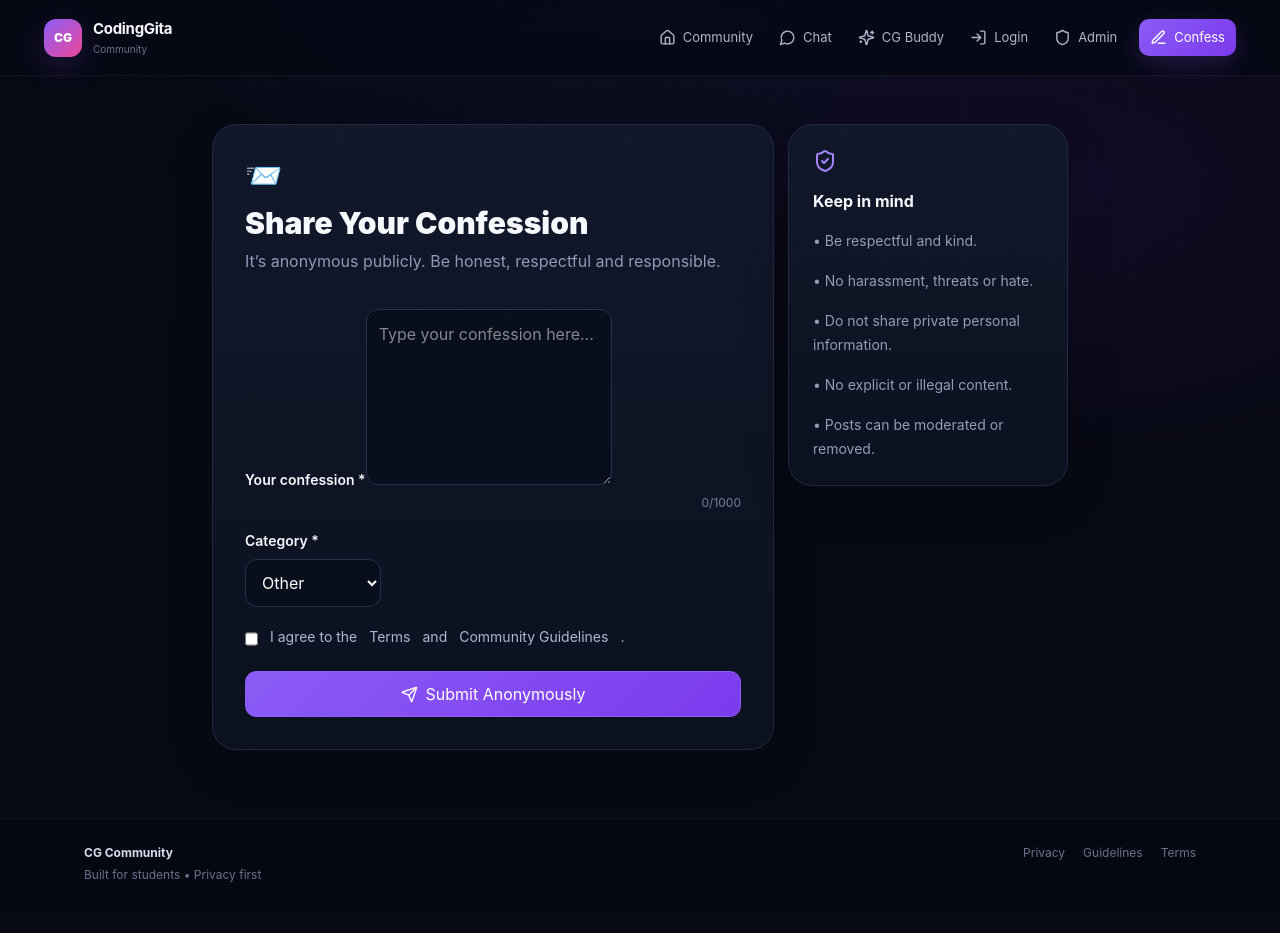
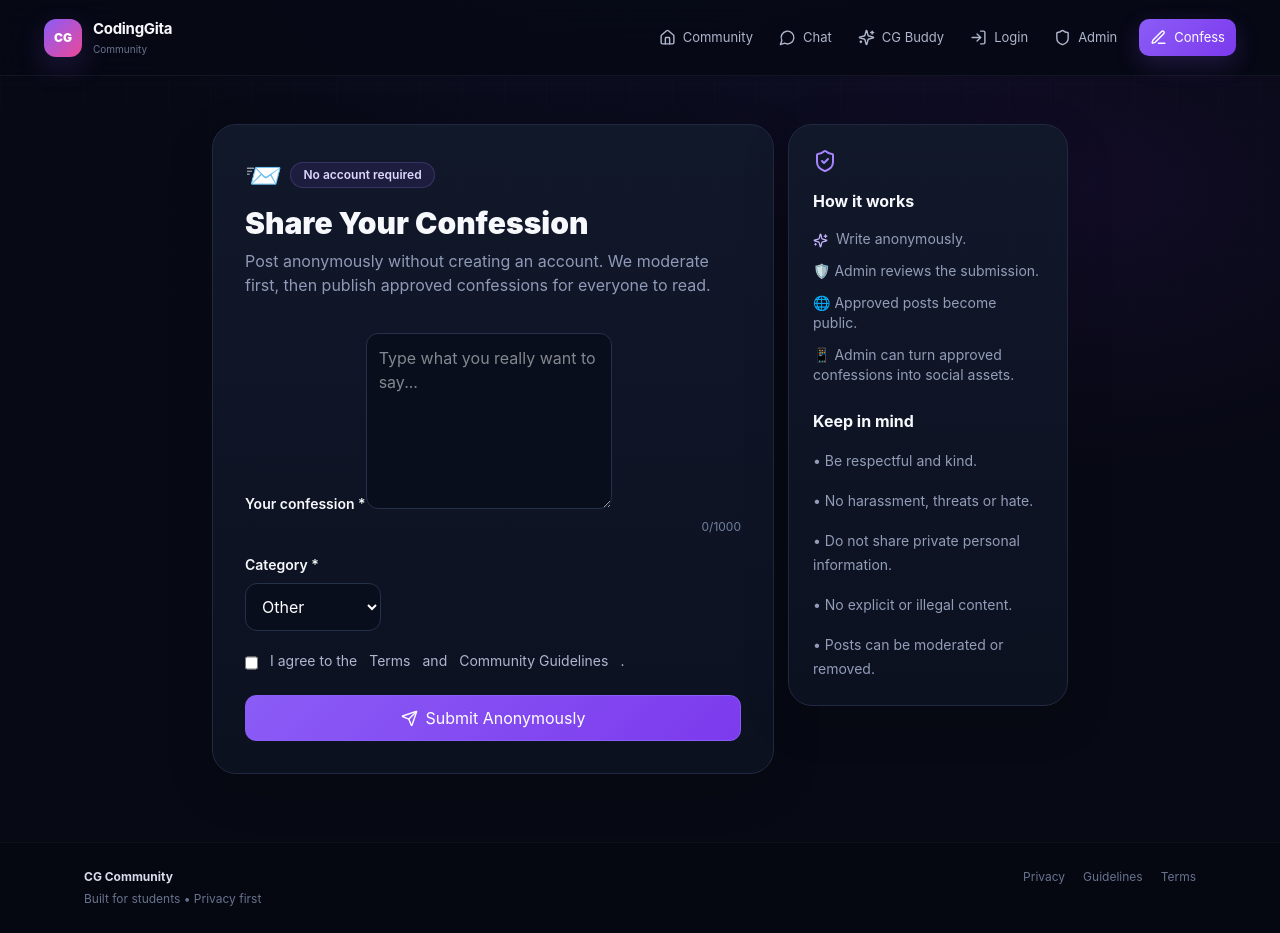
Before and after one commit to codinggitaconfession2026/codinggita-confessions, a Next.js app: page /submit in a window 1280 px wide. Before the commit the page ends 909 px from the top, so only its background shows below. Built offline with nearby package versions, Linux system fonts and the light colour scheme; no server answers.

Commit message:
Improve public anonymous confession flow: components/SubmitForm.tsx

```diff
--- a/components/SubmitForm.tsx
+++ b/components/SubmitForm.tsx
@@ -1,6 +1,6 @@
 "use client";
 import { useState } from "react";
-import { Send, ShieldCheck } from "lucide-react";
+import { Send, ShieldCheck, Sparkles } from "lucide-react";
 import { useRouter } from "next/navigation";
 
 const categories = ["Love","Funny","Coding","Rant","College Life","Other"];
@@ -10,6 +10,7 @@ export function SubmitForm() {
   const [content,setContent] = useState("");
   const [category,setCategory] = useState("Other");
   const [agree,setAgree] = useState(false);
+  const [website,setWebsite] = useState("");
   const [busy,setBusy] = useState(false);
   const [message,setMessage] = useState("");
 
@@ -20,37 +21,72 @@ export function SubmitForm() {
     if (!agree) return setMessage("Please accept the Terms and Community Guidelines.");
     setBusy(true);
     try {
-      const res = await fetch("/api/confessions", {method:"POST",headers:{"Content-Type":"application/json"},body:JSON.stringify({content,category})});
+      const res = await fetch("/api/confessions", {
+        method:"POST",
+        headers:{"Content-Type":"application/json"},
+        body:JSON.stringify({content,category,website})
+      });
       const data = await res.json();
       if (!res.ok) throw new Error(data.error || "Could not submit.");
       setContent("");
-      setMessage("Submitted successfully. Your confession is pending moderation.");
+      setMessage("✅ Submitted. Your confession is anonymous and will appear publicly after moderation.");
       router.refresh();
-    } catch(e:any) { setMessage(e.message); } finally { setBusy(false); }
+    } catch(e:any) {
+      setMessage(e.message || "Submission failed. Please try again.");
+    } finally {
+      setBusy(false);
+    }
   }
 
   return (
     <div className="grid gap-6 md:grid-cols-[1fr_280px]">
       <form onSubmit={submit} className="cg-card rounded-3xl p-6 md:p-8">
         <div className="mb-7">
-          <div className="text-3xl">📨</div>
+          <div className="flex flex-wrap items-center gap-2">
+            <div className="text-3xl">📨</div>
+            <span className="rounded-full border border-violet-400/20 bg-violet-500/10 px-3 py-1 text-xs font-semibold text-violet-200">No account required</span>
+          </div>
           <h1 className="mt-3 text-3xl font-black">Share Your Confession</h1>
-          <p className="mt-2 text-[#8f9ab8]">It’s anonymous publicly. Be honest, respectful and responsible.</p>
+          <p className="mt-2 text-[#8f9ab8]">Post anonymously without creating an account. We moderate first, then publish approved confessions for everyone to read.</p>
         </div>
+
         <label className="text-sm font-semibold">Your confession *</label>
-        <textarea value={content} onChange={e=>setContent(e.target.value.slice(0,1000))} className="cg-input mt-2 min-h-44 resize-y" placeholder="Type your confession here..." />
+        <textarea value={content} onChange={e=>setContent(e.target.value.slice(0,1000))} className="cg-input mt-2 min-h-44 resize-y" placeholder="Type what you really want to say..." />
         <div className="mt-1 text-right text-xs text-[#71809f]">{content.length}/1000</div>
+
         <label className="mt-5 block text-sm font-semibold">Category *</label>
         <select value={category} onChange={e=>setCategory(e.target.value)} className="cg-input mt-2">{categories.map(c=><option key={c}>{c}</option>)}</select>
-        <label className="mt-5 flex gap-3 text-sm text-[#aeb7cf]"><input type="checkbox" checked={agree} onChange={e=>setAgree(e.target.checked)} className="mt-1"/>I agree to the <a href="/terms" className="text-violet-400">Terms</a> and <a href="/guidelines" className="text-violet-400">Community Guidelines</a>.</label>
+
+        <input tabIndex={-1} autoComplete="off" aria-hidden="true" value={website} onChange={e=>setWebsite(e.target.value)} className="hidden" />
+
+        <label className="mt-5 flex gap-3 text-sm text-[#aeb7cf]">
+          <input type="checkbox" checked={agree} onChange={e=>setAgree(e.target.checked)} className="mt-1"/>
+          I agree to the <a href="/terms" className="text-violet-400">Terms</a> and <a href="/guidelines" className="text-violet-400">Community Guidelines</a>.
+        </label>
+
         {message && <div className="mt-4 rounded-xl border border-violet-500/20 bg-violet-500/10 p-3 text-sm text-violet-200">{message}</div>}
-        <button disabled={busy} className="cg-btn cg-primary mt-6 flex w-full items-center justify-center gap-2 disabled:opacity-50">{busy?"Submitting...":<><Send size={17}/> Submit Anonymously</>}</button>
+
+        <button disabled={busy} className="cg-btn cg-primary mt-6 flex w-full items-center justify-center gap-2 disabled:opacity-50">
+          {busy ? "Submitting..." : <><Send size={17}/> Submit Anonymously</>}
+        </button>
       </form>
+
       <aside className="cg-card h-fit rounded-3xl p-6">
         <ShieldCheck className="text-violet-400"/>
-        <h2 className="mt-4 font-bold">Keep in mind</h2>
+        <h2 className="mt-4 font-bold">How it works</h2>
+        <div className="mt-4 space-y-3 text-sm text-[#929db8]">
+          <p><Sparkles size={15} className="mr-2 inline text-violet-300"/>Write anonymously.</p>
+          <p>🛡️ Admin reviews the submission.</p>
+          <p>🌐 Approved posts become public.</p>
+          <p>📱 Admin can turn approved confessions into social assets.</p>
+        </div>
+        <h3 className="mt-6 font-bold">Keep in mind</h3>
         <ul className="mt-4 space-y-4 text-sm leading-6 text-[#929db8]">
-          <li>• Be respectful and kind.</li><li>• No harassment, threats or hate.</li><li>• Do not share private personal information.</li><li>• No explicit or illegal content.</li><li>• Posts can be moderated or removed.</li>
+          <li>• Be respectful and kind.</li>
+          <li>• No harassment, threats or hate.</li>
+          <li>• Do not share private personal information.</li>
+          <li>• No explicit or illegal content.</li>
+          <li>• Posts can be moderated or removed.</li>
         </ul>
       </aside>
     </div>
```
